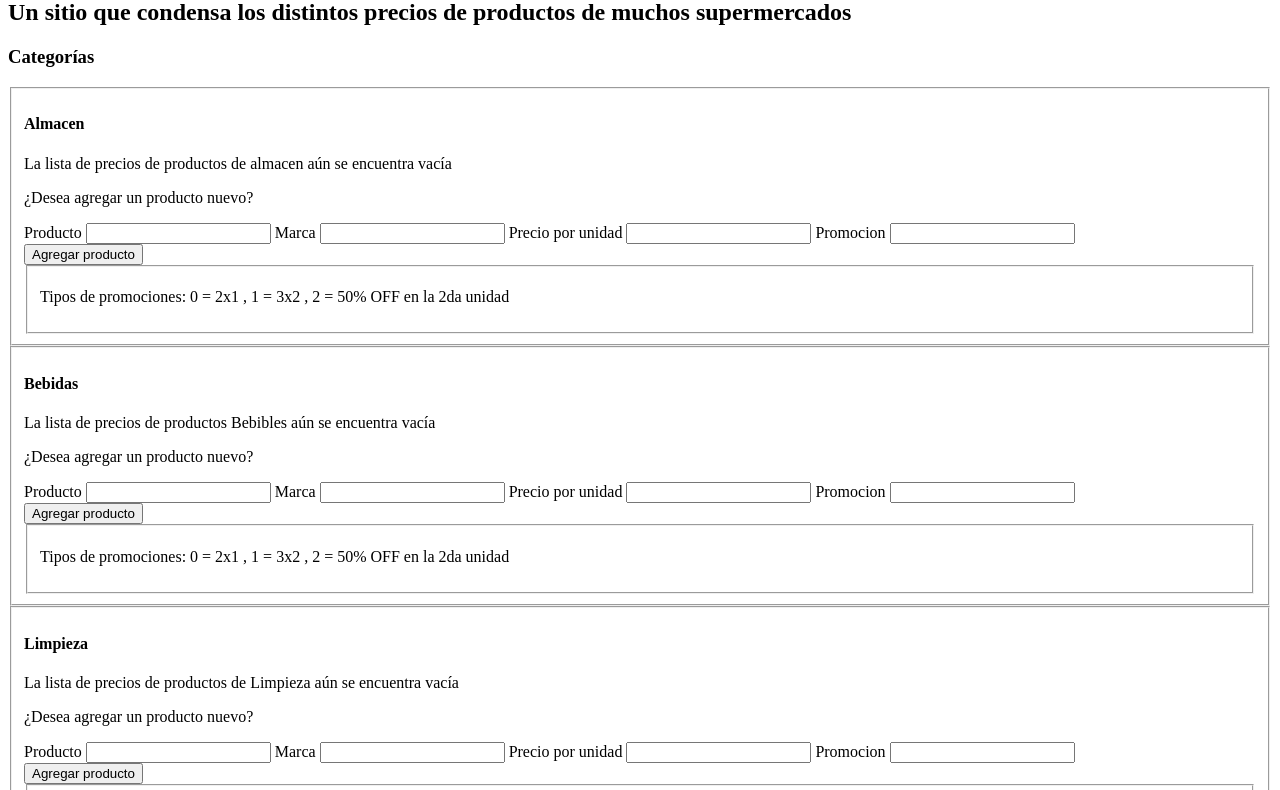
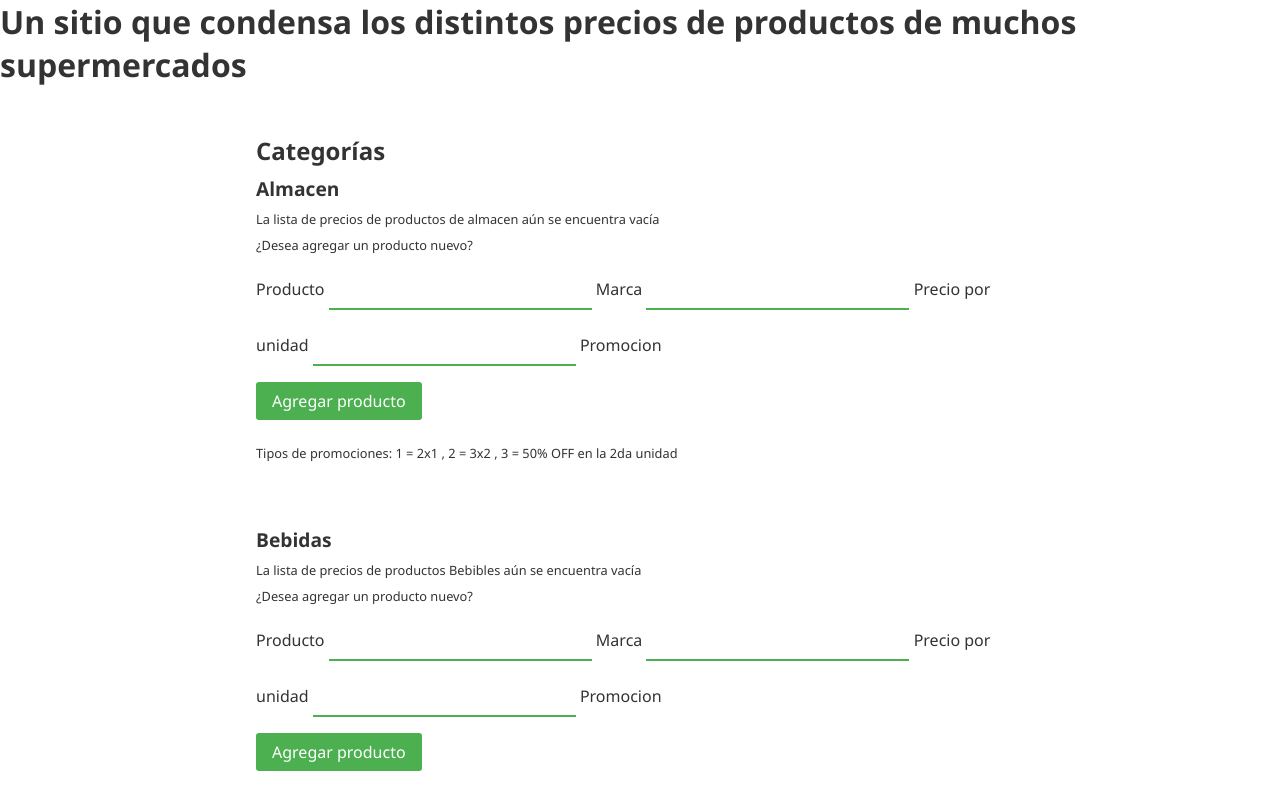
Before and after one commit to GabrielIvanRodriguez/changuito, a plain HTML site: page index.html in a window 1280 px wide. Shown: the part 81-871 px from the top of the page. Drawn offline with Linux system fonts and the light colour scheme.

Commit message:
re entrega pre entrega 3 con css

```diff
--- a/index.html
+++ b/index.html
@@ -5,6 +5,7 @@
     <meta http-equiv="X-UA-Compatible" content="IE=edge">
     <meta name="viewport" content="width=device-width, initial-scale=1.0">
     <title>Changuito</title>
+    <link rel="stylesheet" href="style.css">
 </head>
 <body>
     <h1>¡Conoce Changuito!</h1>
@@ -35,7 +36,7 @@
                     </div>
                     <button class="btnNewProd">Agregar producto</button>
                     <fieldset>
-                        <p>Tipos de promociones: 0 = 2x1 , 1 = 3x2 , 2 = 50% OFF en la 2da unidad</p>
+                        <p>Tipos de promociones: 1 = 2x1 , 2 = 3x2 , 3 = 50% OFF en la 2da unidad</p>
                     </fieldset>
                 </div><!--fin padre button - boxNod -->
             </fieldset>
@@ -63,7 +64,7 @@
                     </div>
                     <button class="btnNewProd">Agregar producto</button>
                     <fieldset>
-                        <p>Tipos de promociones: 0 = 2x1 , 1 = 3x2 , 2 = 50% OFF en la 2da unidad</p>
+                        <p>Tipos de promociones: 1 = 2x1 , 2 = 3x2 , 3 = 50% OFF en la 2da unidad</p>
                     </fieldset>
                 </div><!--fin padre button - boxNod -->
             </fieldset>
@@ -91,7 +92,7 @@
                     </div>
                     <button class="btnNewProd">Agregar producto</button>
                     <fieldset>
-                        <p>Tipos de promociones: 0 = 2x1 , 1 = 3x2 , 2 = 50% OFF en la 2da unidad</p>
+                        <p>Tipos de promociones: 1 = 2x1 , 2 = 3x2 , 3 = 50% OFF en la 2da unidad</p>
                     </fieldset>
                 </div><!--fin padre button - boxNod -->
             </fieldset>
@@ -119,7 +120,7 @@
                     </div>
                     <button class="btnNewProd">Agregar producto</button>
                     <fieldset>
-                        <p>Tipos de promociones: 0 = 2x1 , 1 = 3x2 , 2 = 50% OFF en la 2da unidad</p>
+                        <p>Tipos de promociones: 1 = 2x1 , 2 = 3x2 , 3 = 50% OFF en la 2da unidad</p>
                     </fieldset>
                 </div><!--fin padre button - boxNod -->
             </fieldset>
--- a/script.js
+++ b/script.js
@@ -28,14 +28,14 @@ class Productos{
 
 function showProm (prom){
     switch(prom){
-        case 0:
+        case 1:
             return "2X1";
-        case 1:
+        case 2:
             return "3X2";
-        case 2:
+        case 3:
             return "50% OFF 2da unidad";
         default:
-            return "";
+            return "Sin promociones";
     }
 }
 
--- /dev/null
+++ b/style.css
@@ -0,0 +1,124 @@
+* {
+    margin: 0;
+    padding: 0;
+    box-sizing: border-box;
+    font-family: 'Segoe UI', Tahoma, Geneva, Verdana, sans-serif;
+    color: #333;
+  }
+/* tamaño de fuente predeterminado y la familia de fuente */
+body {
+    font-size: 16px;
+    font-family: Arial, sans-serif;
+  }
+
+  /* Configuración de los encabezados */
+  h1 {
+    font-size: 3rem;
+    font-weight: bold;
+    margin-bottom: 1rem;
+  }
+
+  h2 {
+    font-size: 2rem;
+    font-weight: bold;
+    margin-bottom: 1rem;
+  }
+
+  h3 {
+    font-size: 1.5rem;
+    font-weight: bold;
+    margin-bottom: 0.5rem;
+  }
+
+  h4 {
+    font-size: 1.2rem;
+    font-weight: bold;
+    margin-bottom: 0.5rem;
+  }
+
+  /* Configuración de las tablas */
+  table {
+    width: 100%;
+    border-collapse: collapse;
+    margin-bottom: 1rem;
+  }
+
+  thead {
+    background-color: #f5f5f5;
+  }
+
+  th,
+  td {
+    padding: 0.5rem;
+    text-align: left;
+    border: 1px solid #ddd;
+  }
+
+  /* Estilización de los botones y campos de entrada */
+  button,
+  input {
+    border: none;
+    padding: 0.5rem 1rem;
+    margin-bottom: 1rem;
+    font-size: 1rem;
+    cursor: pointer;
+  }
+
+  .btnNewProd {
+    background-color: #4CAF50;
+    color: #fff;
+    border-radius: 3px;
+    transition: all 0.3s ease;
+  }
+
+  .btnNewProd:hover {
+    background-color: #3e8e41;
+  }
+
+  /* Estilización de los campos de entrada */
+  input[type="text"],
+  input[type="number"] {
+    border: none;
+    border-bottom: 2px solid #4CAF50;
+    margin-bottom: 1rem;
+    font-size: 1rem;
+  }
+
+  input[type="text"]:focus,
+  input[type="number"]:focus {
+    outline: none;
+    border-bottom: 2px solid #3e8e41;
+  }
+
+  /* Configuración del contenedor principal */
+  #Categories {
+    max-width: 800px;
+    margin: 0 auto;
+    padding: 2rem 1rem;
+  }
+
+  /* Configuración del contenedor de cada categoría */
+  fieldset {
+    border: none;
+    padding: 0;
+    margin-bottom: 2rem;
+  }
+
+  /* Configuración del contenedor del producto */
+  #market,
+  #drinks,
+  #cleaning,
+  #personalCare {
+    margin-bottom: 2rem;
+  }
+
+  /* Configuración de la leyenda */
+  legend {
+    display: none;
+  }
+
+  /* Configuración de los mensajes de promoción */
+  fieldset p {
+    margin-top: 0.5rem;
+    font-size: 0.8rem;
+  }
```
